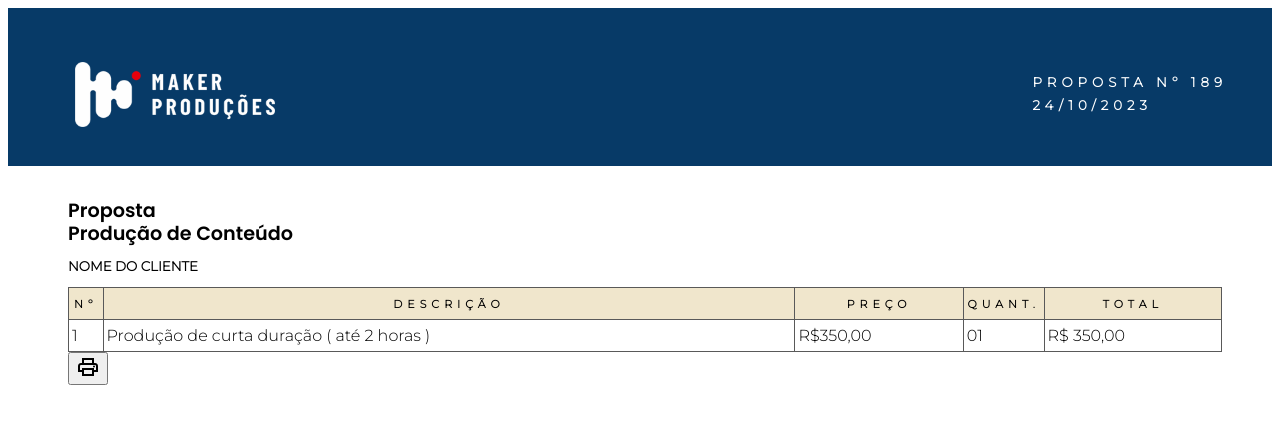
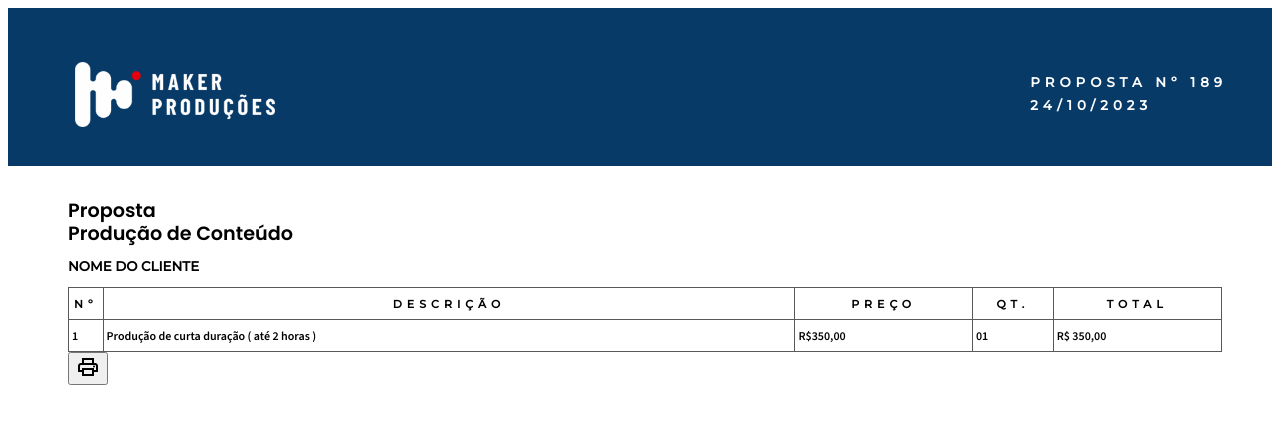
Before and after one commit to Alexsander-lexy/bugetproject, a PHP site: page / in a window 1280 px wide. Shown: the top 424 px of the page. Run offline with PHP 8.4, Linux system fonts and the light colour scheme.

Commit message:
mudanças de estilo css

```diff
--- a/css/style.css
+++ b/css/style.css
@@ -1,13 +1,8 @@
-@import url('https://fonts.googleapis.com/css2?family=Montserrat:wght@300&family=Poppins:wght@600&display=swap');
+@import url('https://fonts.googleapis.com/css2?family=Montserrat:wght@300;500&family=Poppins:wght@600&family=Source+Sans+3:wght@500;600&display=swap');
 
-@page {
-    size: A4;
-    margin: 1cm;
-    @top-center {
-        content: "Cabeçalho da Página";
-    }
-    @bottom-center {
-        content: "Rodapé da Página";
+@media print {
+    .btn-print{
+        display: none;
     }
 }
 
@@ -48,7 +43,7 @@
 
 /*Definições da Tabela*/
 table , td, th {
-    font-family: Montserrat;
+    font-family: 'Montserrat';
 	border: 1px solid #595959;
 	border-collapse: collapse;
 }
@@ -59,8 +54,14 @@
     text-transform: uppercase;
     letter-spacing: 5px;
     font-size: 11px;
+}
 
+td{
+    font-family:'Source Sans 3';
+    font-size: 12px;
+    font-weight: 600;
 }
+
 .td-desc{
     width: 60%;
 }
@@ -76,9 +77,7 @@
 	padding: 3px;
 	height: 25px;
 }
-th {
-	background: #f0e6cc;
-}
+
 .even {
 	background: #fbf8f0;
 }
--- a/index.html
+++ b/index.html
@@ -18,6 +18,7 @@
         <h1>Proposta <br>
             Produção de Conteúdo
         </h1>
+        <!--INCLUIR INFORMAÇÕES PARA NF-->
         <h3>NOME DO CLIENTE</h3>
         <div>
             <table>
@@ -25,16 +26,17 @@
                     <th>Nº</th>
                     <th>Descrição</th>
                     <th>Preço</th>
-                    <th>Quant.</th>
+                    <th>Qt.</th>
                     <th>Total</th>
                 </thead>
                 <tbody>
                     <tr>
+                        <!--A IDEIA É QUE ESSA LISTA SE REPITA DE ACORDO COM UM MAPA DE INFORMAÇÕES FEITO POR UM FORM-->
                         <td class="td-n">1</td>
                         <td class="td-desc">Produção de curta duração ( até 2 horas )</td>
                         <td>R$350,00</td>
                         <td class="td-quant">01</td>
-                        <td>R$ 350,00</td>
+                        <td class="td-total">R$ 350,00</td>
                     </tr>
                 </tbody>
             </table>
```
